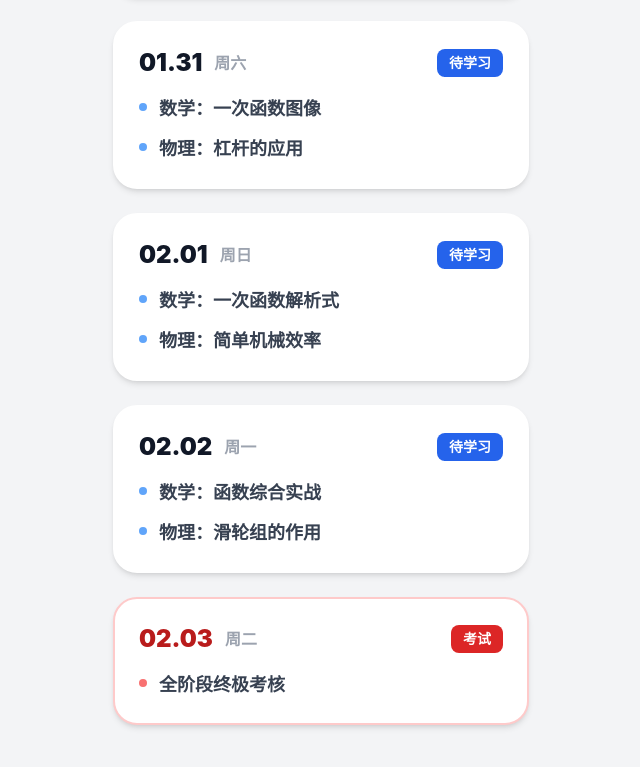
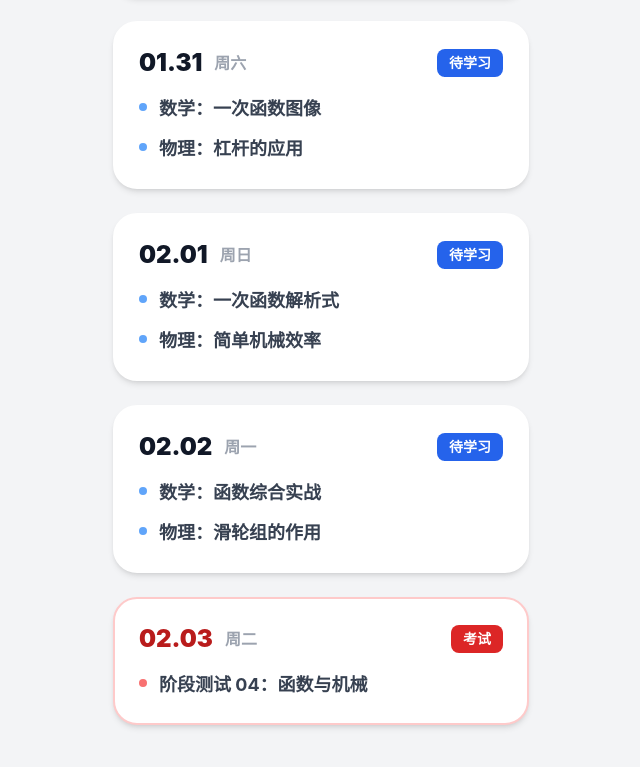
Before and after one commit to mortal-liu/wintervacation-time, a plain HTML site: page index.html in a window 1280 px wide. Shown: the part 3435-4202 px from the top of the page, without its empty margins (319-959 px from the left). Drawn offline with nearby package versions, Linux system fonts and the light colour scheme.

Commit message:
Add files via upload

```diff
--- a/index.html
+++ b/index.html
@@ -87,7 +87,7 @@
                 { id: "1-31", date: "01.31", day: "周六", content: ["数学：一次函数图像", "物理：杠杆的应用"] },
                 { id: "2-01", date: "02.01", day: "周日", content: ["数学：一次函数解析式", "物理：简单机械效率"] },
                 { id: "2-02", date: "02.02", day: "周一", content: ["数学：函数综合实战", "物理：滑轮组的作用"] },
-                { id: "2-03", date: "02.03", day: "周二", content: ["全阶段终极考核"], isTest: true }
+                { id: "2-03", date: "02.03", day: "周二", content: ["阶段测试 04：函数与机械"], isTest: true }
             ]}
         ];
 
```
